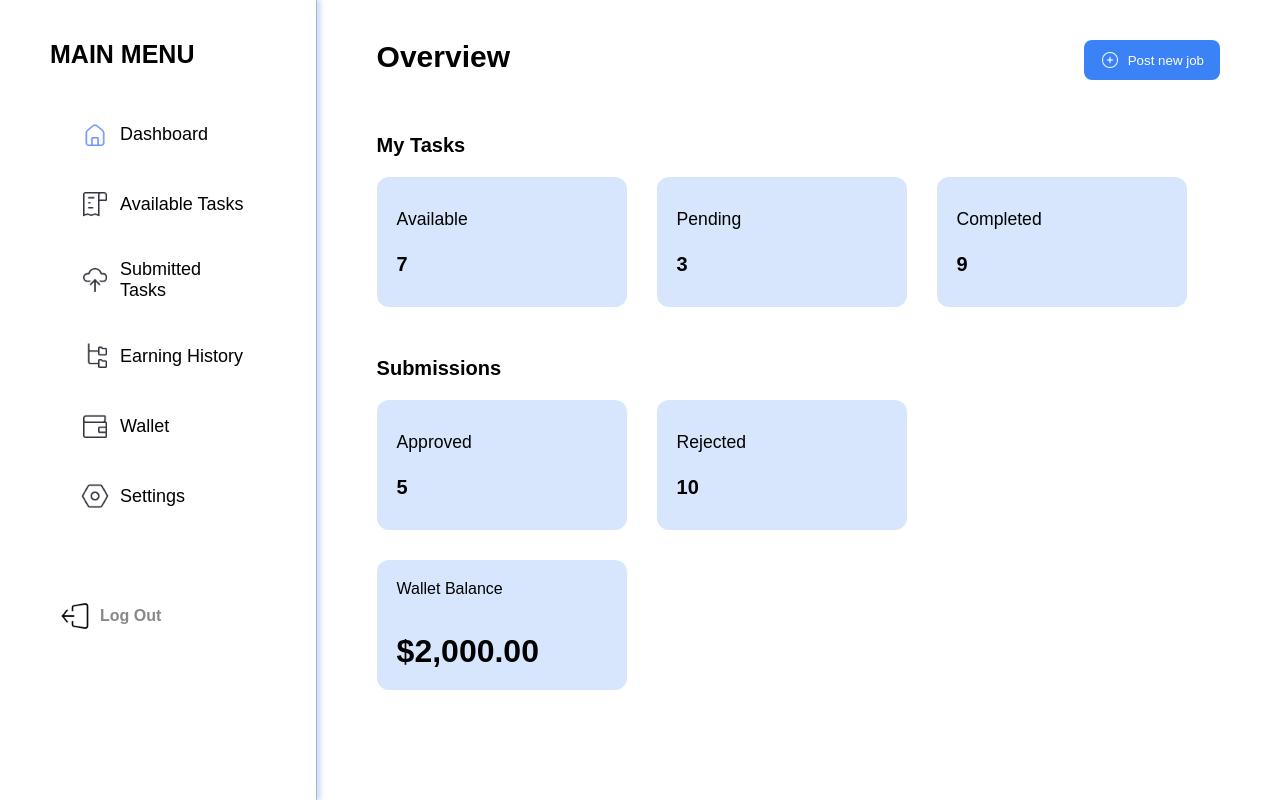
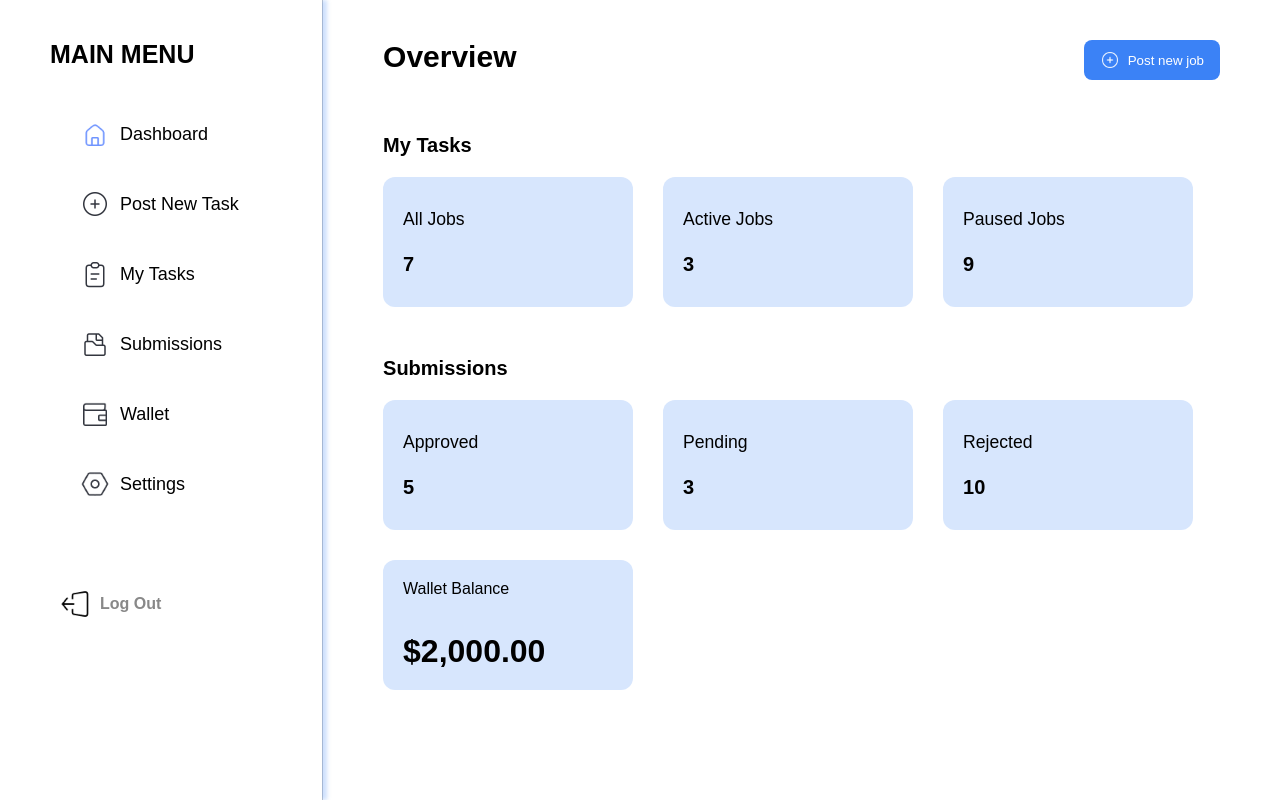
Before and after one commit to Elviscious/TaskHub, a Next.js app: page /ownerdashboard in a window 1280 px wide. Built offline with nearby package versions, Linux system fonts and the light colour scheme.

Commit message:
correction

```diff
--- a/app/ownerdashboard/page.js
+++ b/app/ownerdashboard/page.js
@@ -32,16 +32,16 @@ function Dashboard() {
               <p className={styles.active}>Dashboard</p>
             </li>
             <li className={styles.navItem}>
-							<Image src="/Paper.png" alt="" width={30} height={30} />
-							<p>Available Tasks</p>
+              <Image src="/plus.png" alt="" width={30} height={30} />
+              <p>Post New Task</p>
             </li>
             <li className={styles.navItem}>
-							<Image src="/Upload.png" alt="" width={30} height={30} />
-							<p>Submitted Tasks</p>
+              <Image src="/book.png" alt="" width={30} height={30} />
+              <p>My Tasks</p>
             </li>
             <li className={styles.navItem}>
-							<Image src="/Folders_line.png" alt="" width={30} height={30} />
-							<p>Earning History</p>
+              <Image src="/folder.png" alt="" width={30} height={30} />
+              <p>Submissions</p>
             </li>
             <li className={styles.navItem}>
               <Image src="/Wallet.png" alt="" width={30} height={30} />
@@ -82,7 +82,13 @@ function Dashboard() {
         <div className={styles.topMenu}>
           <h1>Overview</h1>
           <button className={styles.topMenuBtn}>
-						<Image src="/plus.png" width={20} height={20} alt="plus sign" style={{filter: "brightness(100)"}}/>
+            <Image
+              src="/plus.png"
+              width={20}
+              height={20}
+              alt="plus sign"
+              style={{ filter: "brightness(100)" }}
+            />
             <span>Post new job</span>
           </button>
         </div>
@@ -90,15 +96,15 @@ function Dashboard() {
         <h2>My Tasks</h2>
         <div className={styles.myTaskContainer}>
           <div className={styles.taskContainer}>
-						<p>Available</p>
+            <p>All Jobs</p>
             <h2>7</h2>
           </div>
           <div className={styles.taskContainer}>
-						<p>Pending</p>
+            <p>Active Jobs</p>
             <h2>3</h2>
           </div>
           <div className={styles.taskContainer}>
-						<p>Completed</p>
+            <p>Paused Jobs</p>
             <h2>9</h2>
           </div>
         </div>
@@ -109,6 +115,10 @@ function Dashboard() {
             <div className={styles.taskContainer}>
               <p>Approved</p>
               <h2>5</h2>
+            </div>
+            <div className={styles.taskContainer}>
+              <p>Pending</p>
+              <h2>3</h2>
             </div>
             <div className={styles.taskContainer}>
               <p>Rejected</p>
```
Lines whose indentation alone changed are shown as unchanged.
